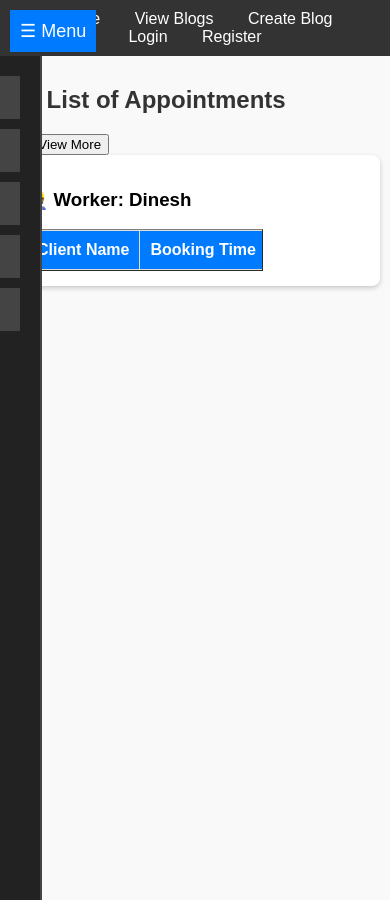
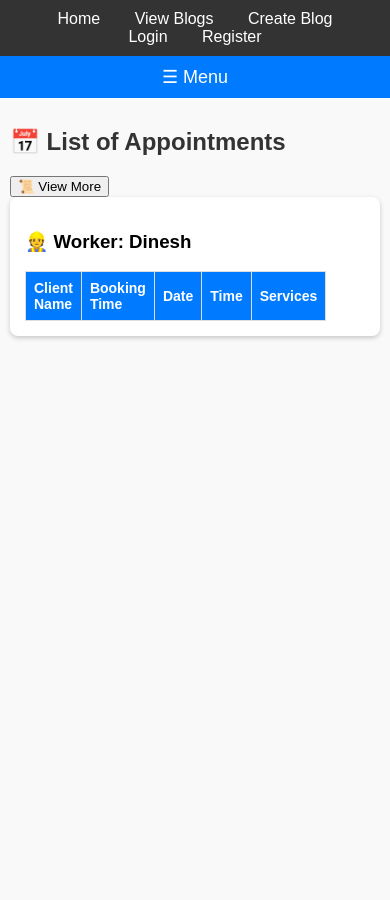
Before and after one commit to DINESH25091995/Blog_App, a FastAPI app: page /shops/1 in a window 390 px wide. Run offline with FastAPI, Linux system fonts and the light colour scheme; data comes from the database, SQL or seed files in the repository; lists and menus that the app fills with data are empty.

Commit message:
CSS update for mobile

```diff
--- a/static/css/styles_shop_details.css
+++ b/static/css/styles_shop_details.css
@@ -13,34 +13,17 @@ body {
     height: 100vh;
 }
 
-/* Sidebar (Navigation) */
+/* Sidebar */
 .sidebar {
     width: 250px;
     background-color: #222;
     padding: 20px;
     display: flex;
     flex-direction: column;
-    gap: 10px;
+    gap: 15px;
     border-right: 2px solid #444;
-    transition: transform 0.3s ease-in-out;
 }
 
-/* Sidebar Toggle for Mobile */
-.toggle-menu {
-    display: none; /* Hidden on Desktop */
-    position: absolute;
-    top: 10px;
-    left: 10px;
-    background: #007bff;
-    color: white;
-    padding: 10px;
-    cursor: pointer;
-    border: none;
-    font-size: 18px;
-    z-index: 1000;
-}
-
-/* Navigation Buttons */
 .nav-btn {
     background-color: #444;
     border: none;
@@ -63,7 +46,7 @@ body {
     color: white;
 }
 
-/* Right Content Section */
+/* Content Area */
 .content {
     flex-grow: 1;
     padding: 20px;
@@ -78,7 +61,6 @@ body {
     transition: opacity 0.5s ease, transform 0.5s ease;
 }
 
-/* Show active section */
 .section.active {
     display: block;
     opacity: 1;
@@ -99,7 +81,7 @@ body {
     transform: scale(1.05);
 }
 
-/* Grid Layout for Workers & Services */
+/* Grid Layout */
 .grid-container {
     display: grid;
     grid-template-columns: repeat(auto-fill, minmax(200px, 1fr));
@@ -130,34 +112,43 @@ th {
         flex-direction: column;
     }
 
-    /* Sidebar becomes hidden by default */
-    .sidebar {
-        width: 250px;
-        position: fixed;
-        left: -250px;
-        height: 100%;
-        background-color: #222;
-        transition: left 0.3s ease-in-out;
-        z-index: 1000;
+    /* Mobile Menu */
+    .menu-toggle {
+        display: block;
+        background-color: #007BFF;
+        color: white;
+        padding: 10px;
+        text-align: center;
+        width: 100%;
+        font-size: 18px;
+        cursor: pointer;
+        border: none;
     }
 
-    .sidebar.open {
-        left: 0;
+    .sidebar {
+        width: 100%;
+        display: none;
+        flex-direction: column;
+        border-bottom: 2px solid #444;
     }
 
-    .toggle-menu {
-        display: block; /* Visible on Mobile */
+    .sidebar.show {
+        display: flex;
     }
 
-    /* Stack content */
     .content {
         padding: 10px;
     }
 
-    /* Make tables scrollable */
+    .grid-container {
+        grid-template-columns: 1fr;
+    }
+
     table {
-        display: block;
-        overflow-x: auto;
-        white-space: nowrap;
+        font-size: 14px;
+    }
+
+    th, td {
+        padding: 8px;
     }
 }
--- a/templates/shop_detail.html
+++ b/templates/shop_detail.html
@@ -1,14 +1,13 @@
 {% extends "base.html" %}
 {% block content %}
-
 <!-- Load CSS -->
 <link rel="stylesheet" href="{{ url_for('static', path='css/styles.css') }}">
 <link rel="stylesheet" href="{{ url_for('static', path='css/styles_shop_details.css') }}">
 
-<!-- Sidebar Toggle Button for Mobile -->
-<button class="toggle-menu" onclick="toggleSidebar()">☰ Menu</button>
+<div class="main-container">
 
-<div class="main-container">
+    <!-- Mobile Menu Toggle Button -->
+    <button class="menu-toggle" onclick="toggleSidebar()">☰ Menu</button>
 
     <!-- Sidebar -->
     <div class="sidebar">
@@ -25,7 +24,7 @@
 
     <!-- Content -->
     <div class="content">
-        <div id="list_of_appointments" class="section">
+        <div id="list_of_appointments" class="section active">
             {% include "list_of_appointment.html" %}
         </div>
         <div id="book_appointment" class="section">
@@ -49,48 +48,32 @@
     </div>
 </div>
 
-<!-- JavaScript for Sidebar & Section Handling -->
+<!-- JavaScript for Interactivity -->
 <script>
-    function toggleSidebar() {
-        document.querySelector('.sidebar').classList.toggle('open');
-    }
-
     function showSection(sectionId) {
-        // Hide all sections
         document.querySelectorAll('.section').forEach(section => {
             section.classList.remove('active');
         });
 
-        // Show the selected section
         document.getElementById(sectionId).classList.add('active');
 
-        // Remove active class from all buttons
         document.querySelectorAll('.nav-btn').forEach(btn => {
             btn.classList.remove('active-btn');
         });
 
-        // Add active class to clicked button
         event.target.classList.add('active-btn');
 
-        // Store the active section in localStorage
         localStorage.setItem('activeSection', sectionId);
     }
 
-    // Restore last active section on page load
+    function toggleSidebar() {
+        document.querySelector(".sidebar").classList.toggle("show");
+    }
+
     document.addEventListener("DOMContentLoaded", function () {
         let activeSection = localStorage.getItem('activeSection') || 'list_of_appointments';
         showSection(activeSection);
     });
-
-    // Close sidebar when clicking outside (for better mobile experience)
-    document.addEventListener("click", function(event) {
-        let sidebar = document.querySelector('.sidebar');
-        let button = document.querySelector('.toggle-menu');
-
-        if (!sidebar.contains(event.target) && !button.contains(event.target)) {
-            sidebar.classList.remove('open');
-        }
-    });
 </script>
 
 {% endblock %}
```
